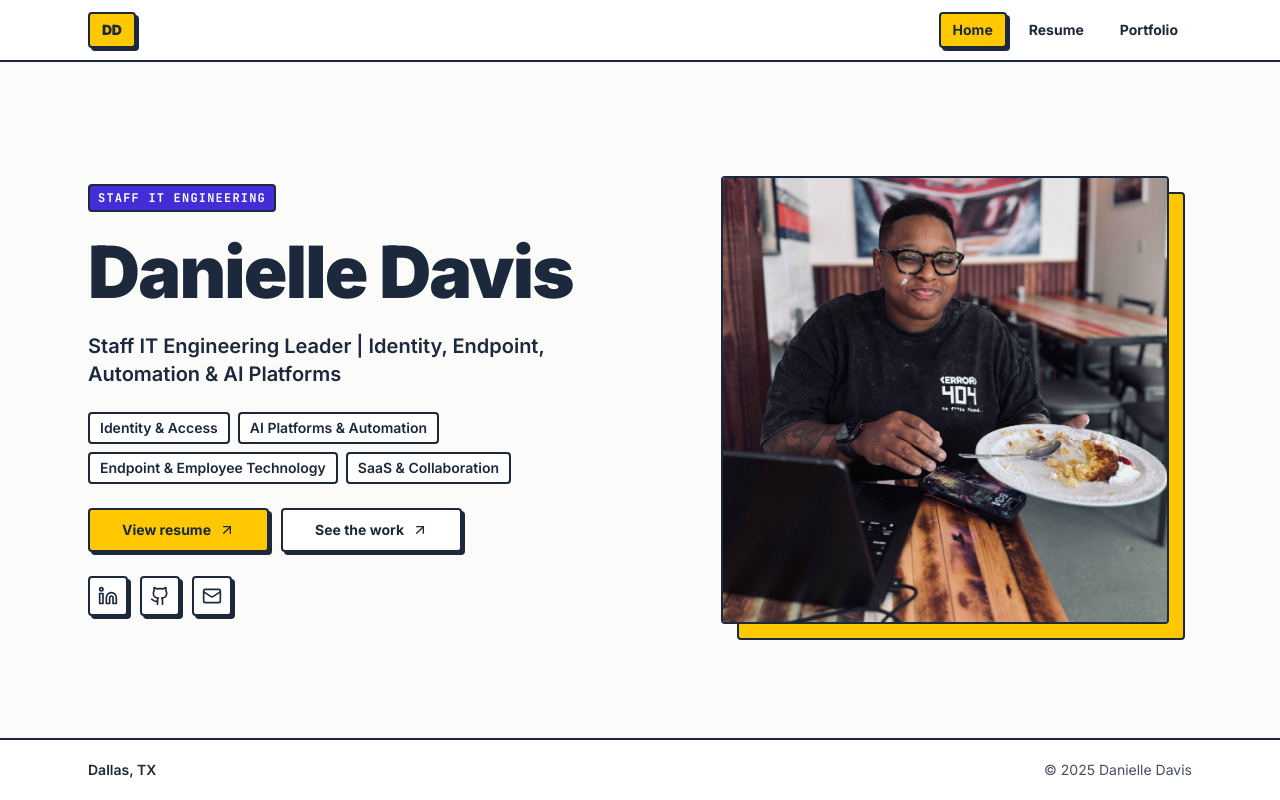
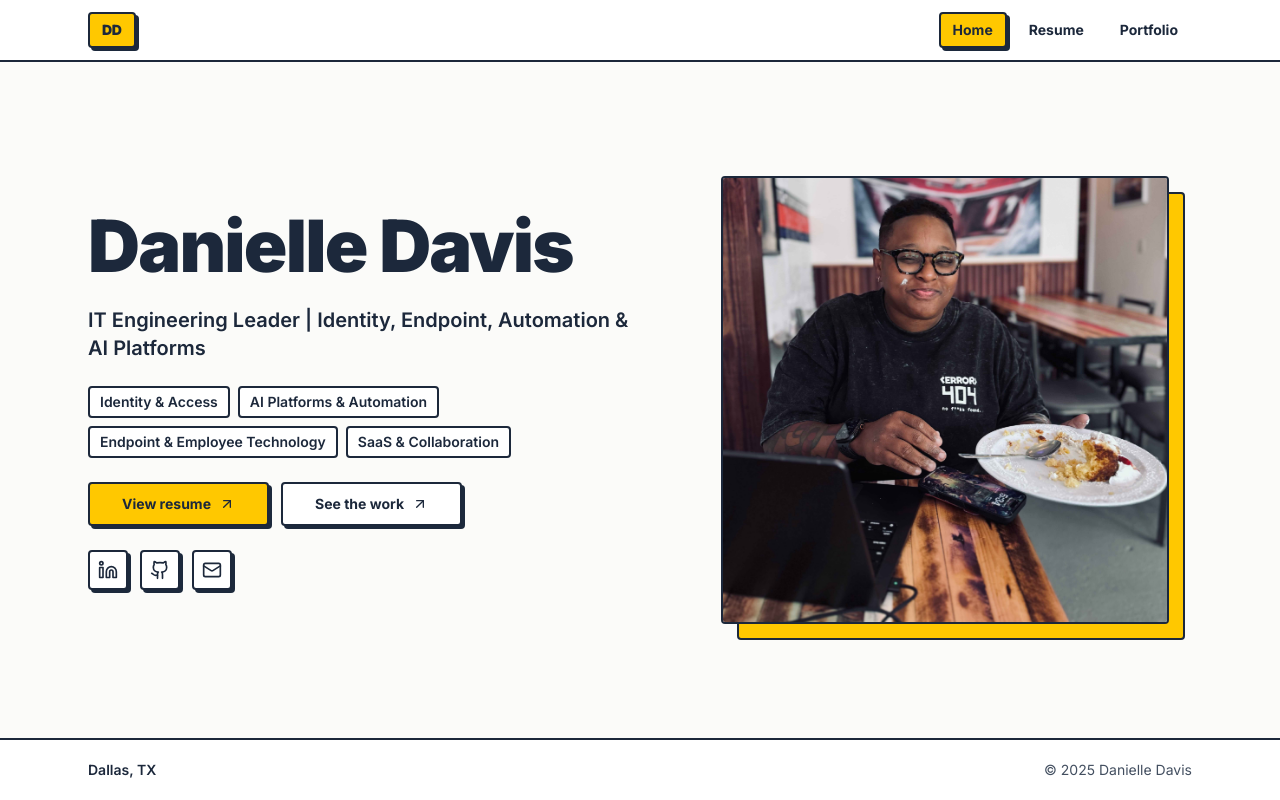
Before and after one commit to davisthegreat720/davisthetech.bio, a Next.js app: page / in a window 1280 px wide. Built offline with nearby package versions, Linux system fonts and the light colour scheme.

Commit message:
Refine homepage title presentation

```diff
--- a/app/page.tsx
+++ b/app/page.tsx
@@ -15,9 +15,6 @@ export default function HomePage() {
 
       <main className="mx-auto grid w-full max-w-6xl flex-1 items-center gap-10 px-4 py-10 sm:px-6 lg:grid-cols-[1.15fr_1fr] lg:py-16">
         <section aria-labelledby="hero-heading" className="flex flex-col gap-6">
-          <p className="w-fit rounded-md border-2 border-foreground bg-secondary px-2 py-1 font-mono text-xs font-bold uppercase tracking-widest text-secondary-foreground">
-            Staff IT Engineering
-          </p>
           <h1 id="hero-heading" className="text-balance text-5xl font-black leading-none tracking-tight sm:text-6xl lg:text-7xl">
             {name}
           </h1>
--- a/content/resume.md
+++ b/content/resume.md
@@ -13,7 +13,7 @@
 
 # Danielle Davis
 
-title: Staff IT Engineering Leader | Identity, Endpoint, Automation & AI Platforms
+title: IT Engineering Leader | Identity, Endpoint, Automation & AI Platforms
 email: davis072087@gmail.com
 location: Dallas, TX
 linkedin: https://www.linkedin.com/in/davisthetech/
```
